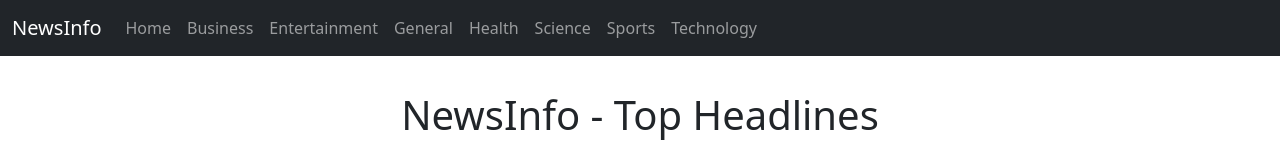
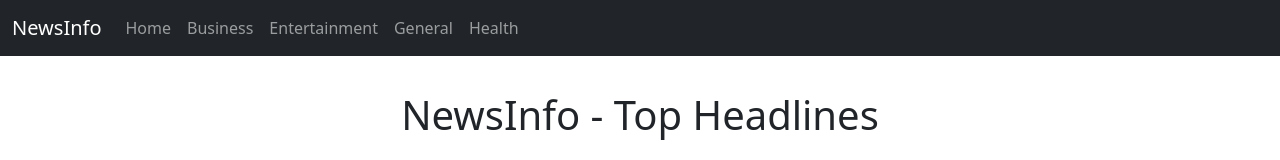
Before and after one commit to rohit306-bit/NEWSINFO, a React (Create React App) app: page / in a window 1280 px wide. Shown: the top 160 px of the page. Built offline with nearby package versions, Linux system fonts and the light colour scheme; no server answers.

Commit message:
first commit add features

```diff
--- a/src/App.js
+++ b/src/App.js
@@ -9,6 +9,7 @@
   Switch,
   Route,
 } from "react-router-dom";
+
 
 export default class App extends Component {
   render() {
@@ -23,9 +24,7 @@
           <Route exact path="/Entertainment">  <News key="Entertainment" pageSize={9} country="in" category="Entertainment"/></Route>
           <Route exact path="/General">  <News key="General" pageSize={9} country="in" category="General"/></Route>
           <Route exact path="/Health">  <News key="Health" pageSize={9} country="in" category="Health"/></Route>
-          <Route exact path="/Science">  <News key="Science" pageSize={9} country="in" category="Science"/></Route>
-          <Route exact path="/Sports">  <News key="Sports" pageSize={9} country="in" category="Sports"/></Route>
-          <Route exact path="/Technology">  <News key="Technology" pageSize={9} country="in" category="Technology"/></Route>
+
         </Switch>
       </Router>
       </div>
--- a/src/components/NavBar.js
+++ b/src/components/NavBar.js
@@ -30,7 +30,7 @@
         <li className="nav-item">
           <Link className="nav-link" to="/Health">Health</Link>
         </li>
-        <li className="nav-item">
+        {/* <li className="nav-item">
           <Link className="nav-link" to="/Science">Science</Link>
         </li>
         <li className="nav-item">
@@ -38,7 +38,7 @@
         </li>
         <li className="nav-item">
           <Link className="nav-link" to="/Technology">Technology</Link>
-        </li>
+        </li> */}
 
       </ul>
 
--- a/src/components/NewsItem.js
+++ b/src/components/NewsItem.js
@@ -1,5 +1,6 @@
 
 import React, { Component } from 'react'
+
 
 export class NewsItem extends Component {
     render() {
```
